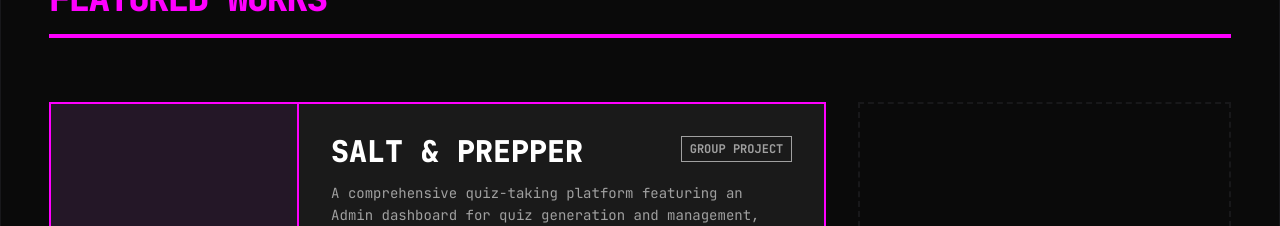
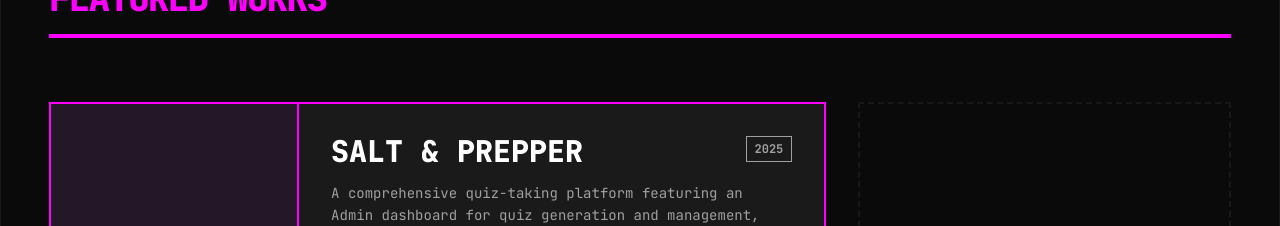
Before and after one commit to NboTop/Portfolio, a React (Vite) app: page / in a window 1280 px wide. Shown: the part 1580-1806 px from the top of the page. Built offline with nearby package versions, Linux system fonts and the light colour scheme.

Commit message:
Update project label from 'GROUP PROJECT' to '2025'

```diff
--- a/components/Projects.tsx
+++ b/components/Projects.tsx
@@ -34,7 +34,7 @@ const Projects: React.FC = () => {
                  <h3 className="text-3xl font-black text-white uppercase leading-none group-hover:text-magenta transition-colors">
                    Salt & Prepper
                  </h3>
-                 <span className="text-xs font-bold text-brutal-gray border border-brutal-gray px-2 py-1">GROUP PROJECT</span>
+                 <span className="text-xs font-bold text-brutal-gray border border-brutal-gray px-2 py-1">2025</span>
               </div>
 
               <p className="text-brutal-gray text-sm font-mono mb-6 leading-relaxed max-w-xl">
```
